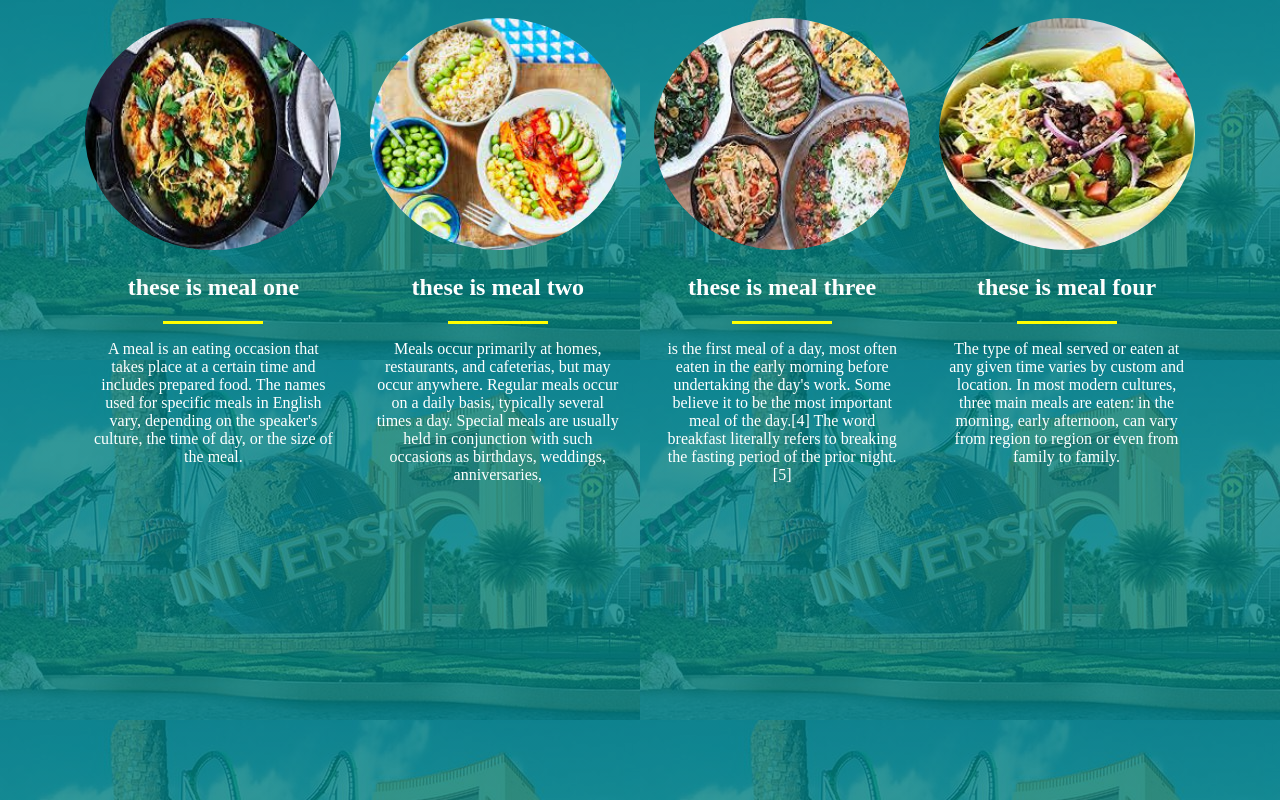
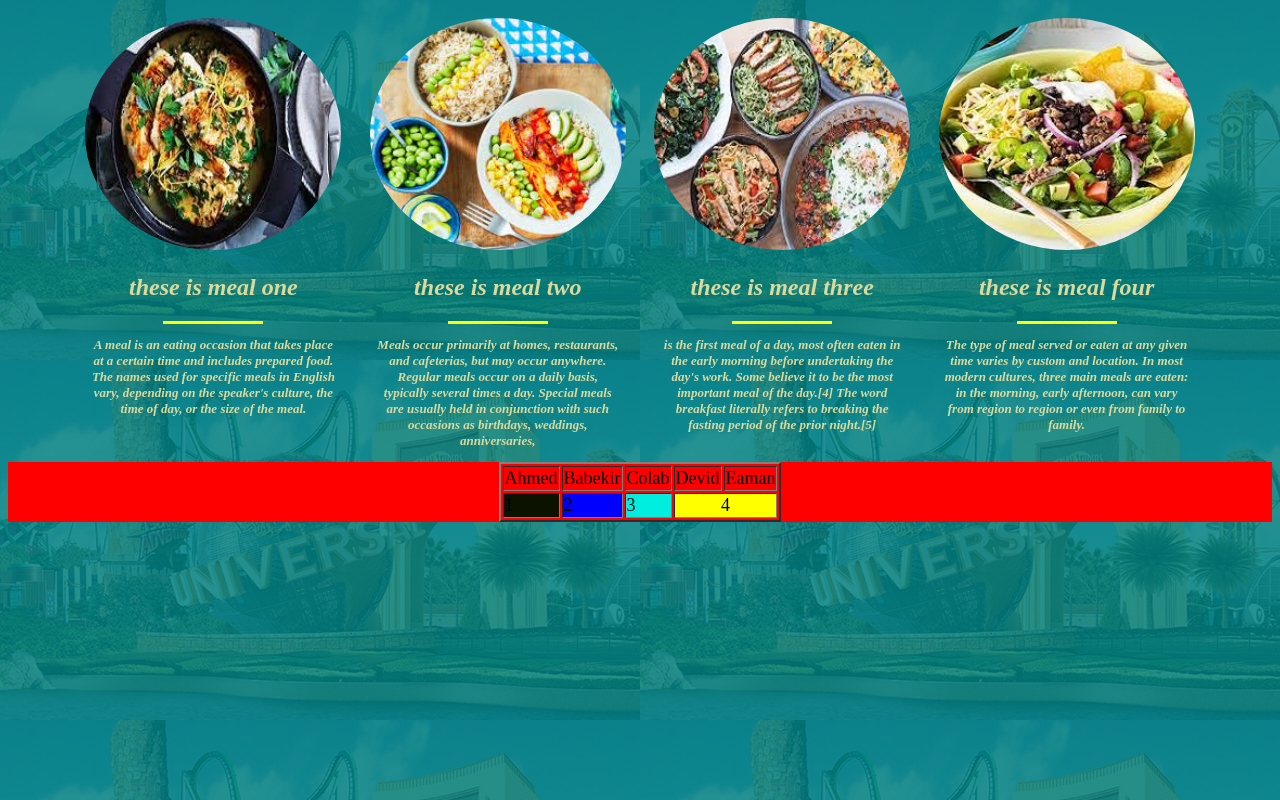
Before and after one commit to mohaomer/html-test, a plain HTML site: page index.html in a window 1280 px wide. Drawn offline with Linux system fonts and the light colour scheme.

Commit message:
add table

```diff
--- a/css/style.css
+++ b/css/style.css
@@ -1,6 +1,7 @@
+
 body{
   font-family: segoe UI light;
-  background: linear-gradient(rgba(0, 128, 128, 0.8),rgba(0, 128, 128, 0.8)), url(../images/universal.jpg);
+  background: linear-gradient(rgba(0, 128, 128, 0.85),rgba(0, 128, 128, 0.85)), url(../images/universal.jpg);
 
 }
 
@@ -30,13 +31,21 @@ body{
 
 }
 p {
-  color: rgba(255,255,255,100);
+  color: #dada9d;
 
   padding: 0px 20px;
+  font-size: 13px ;
+  font-style: italic;
+  font-weight: bolder;
+
+
 
 }
 h2 {
-  color: #FDFEFE ;
+  color: #dada9d ;
+  font-style: italic;
+  font-weight: bolder;
+
 }
 .clearfix{
   clear: both;
@@ -46,3 +55,12 @@ h2 {
 
   width: 90%;
 }
+
+.tb {
+  width: 100%;
+  height: 100%;
+  background-color: red;
+  font-size: large;
+  font-weight: 400px ;
+
+}
--- a/index.html
+++ b/index.html
@@ -16,17 +16,20 @@
 
       <h2>these is meal one</h2>
       <div class="border"></div>
-      <p>A meal is an eating occasion that takes place at a certain time and includes prepared food.
+      <p>
+        A meal is an eating occasion that takes place at a certain time and includes prepared food.
          The names used for specific meals in English vary, depending on the speaker's culture,
           the time of day, or the size of the meal.
          </p>
+
     </div>
     <div class="meal">
       <img src="images/x2.jpg" alt="meal">
 
       <h2>these is meal two</h2>
       <div class="border"></div>
-      <p>Meals occur primarily at homes, restaurants, and cafeterias, but may occur anywhere.
+      <p>
+        Meals occur primarily at homes, restaurants, and cafeterias, but may occur anywhere.
         Regular meals occur on a daily basis, typically several times a day.
         Special meals are usually held in conjunction with such occasions as birthdays, weddings, anniversaries,
       </p>
@@ -34,17 +37,21 @@
     <div class="meal">
       <img src="images/x3.jpg" alt="meal">
 
-      <h2>these is meal three</h2>
+      <h2>
+        these is meal three</h2>
       <div class="border"></div>
-      <p>is the first meal of a day, most often eaten in the early morning before undertaking the day's work. Some believe it to be the most important meal of the day.[4]
+      <p>
+        is the first meal of a day, most often eaten in the early morning before undertaking the day's work. Some believe it to be the most important meal of the day.[4]
        The word breakfast literally refers to breaking the fasting period of the prior night.[5]</p>
     </div>
     <div class="meal">
       <img src="images/x4.jpg" alt="meal">
 
-      <h2>these is meal four</h2>
+      <h2>
+        these is meal four </h2>
       <div class="border"></div>
-      <p>The type of meal served or eaten at any given time varies by custom and location.
+      <p>
+        The type of meal served or eaten at any given time varies by custom and location.
          In most modern cultures, three main meals are eaten: in the morning, early afternoon,
       can vary from region to region or even from family to family.
 
@@ -54,6 +61,26 @@
 
 
   </div>
+  <div class="tb">
+    <table border="2" align="center">
+      <tr>
+        <td>Ahmed</td>
+        <td>Babekir</td>
+        <td>Colab</td>
+        <td>Devid</td>
+        <td>Eaman</td>
+      </tr>
+      <tr>
+        <td bgcolor="rgba(0, 128, 0, 0.85)">1</td>
+        <td bgcolor="blue">2</tdbg>
+        <td bgcolor="greeen">3</td>
+        <td colspan="2" align="center" bgcolor="yellow">4</td>
+
+
+      </tr>
+    </table>
+
+  </div>
 </body>
 
 </html>
```
